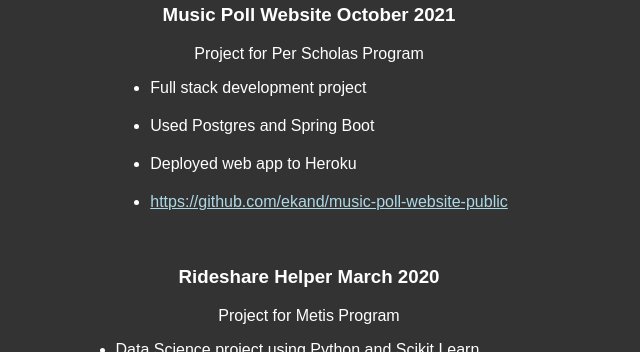
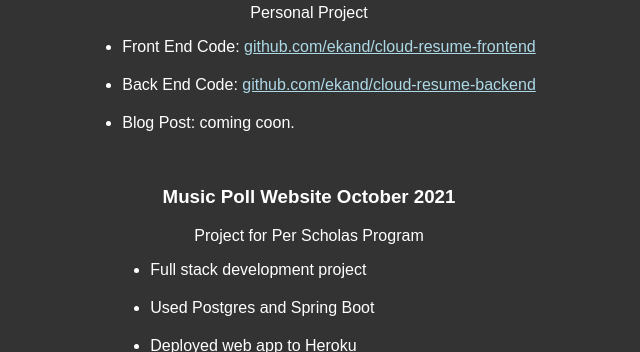
Before and after one commit to ekand/cloud-resume-frontend, a website: page website-dist/index.html in a window 1280 px wide. Shown: the part 3350-3702 px from the top of the page, without its empty margins (331-971 px from the left). Drawn offline with Linux system fonts and the light colour scheme; no server answers.

Commit message:
update html

```diff
--- a/website-dist/index.html
+++ b/website-dist/index.html
@@ -117,6 +117,7 @@
     <span>University of California, Berkeley, CA August 2010 - December 2013</span>
 
     <h3>Bachelor of Arts in Chemistry</h3>
+    <span>Lawrence University, Appleton, WI June 2005 - January 2010</span>
     <h3>Bachelor of Music in Trombone</h3>
     <span>Lawrence University, Appleton, WI June 2005 - January 2010</span>
 
@@ -139,6 +140,15 @@
 
     <h2>Projects</h2>
     <h3>Cloud Resume Challenge</h3>
+    <span>Personal Project</span>
+    <ul>
+        <li>Front End Code: <a
+                href="https://github.com/ekand/cloud-resume-frontend">github.com/ekand/cloud-resume-frontend</a></li>
+        <li>Back End Code: <a
+                href="https://github.com/ekand/cloud-resume-backend">github.com/ekand/cloud-resume-backend</a></li>
+        <li>Blog Post: coming coon.</li>
+
+    </ul>
 
     <h3>Music Poll Website October 2021</h3>
     <span>Project for Per Scholas Program</span>
```
